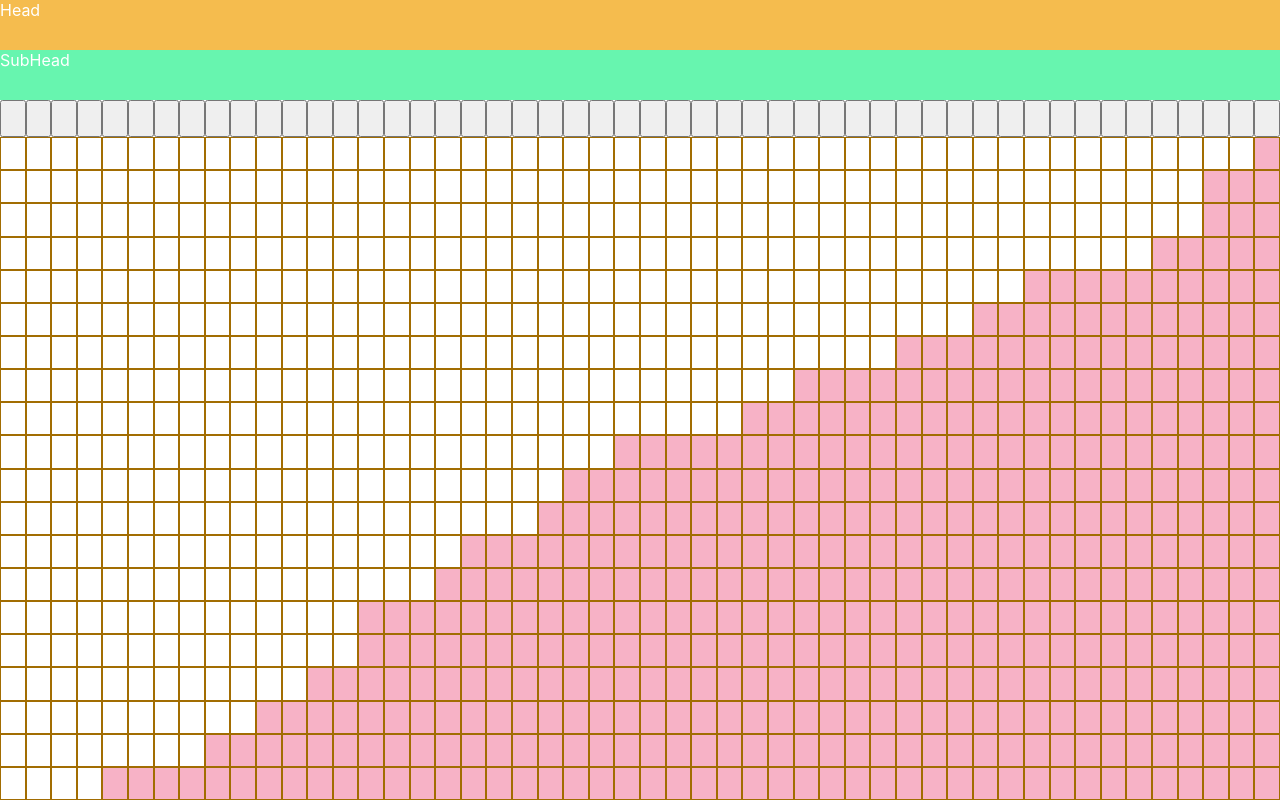
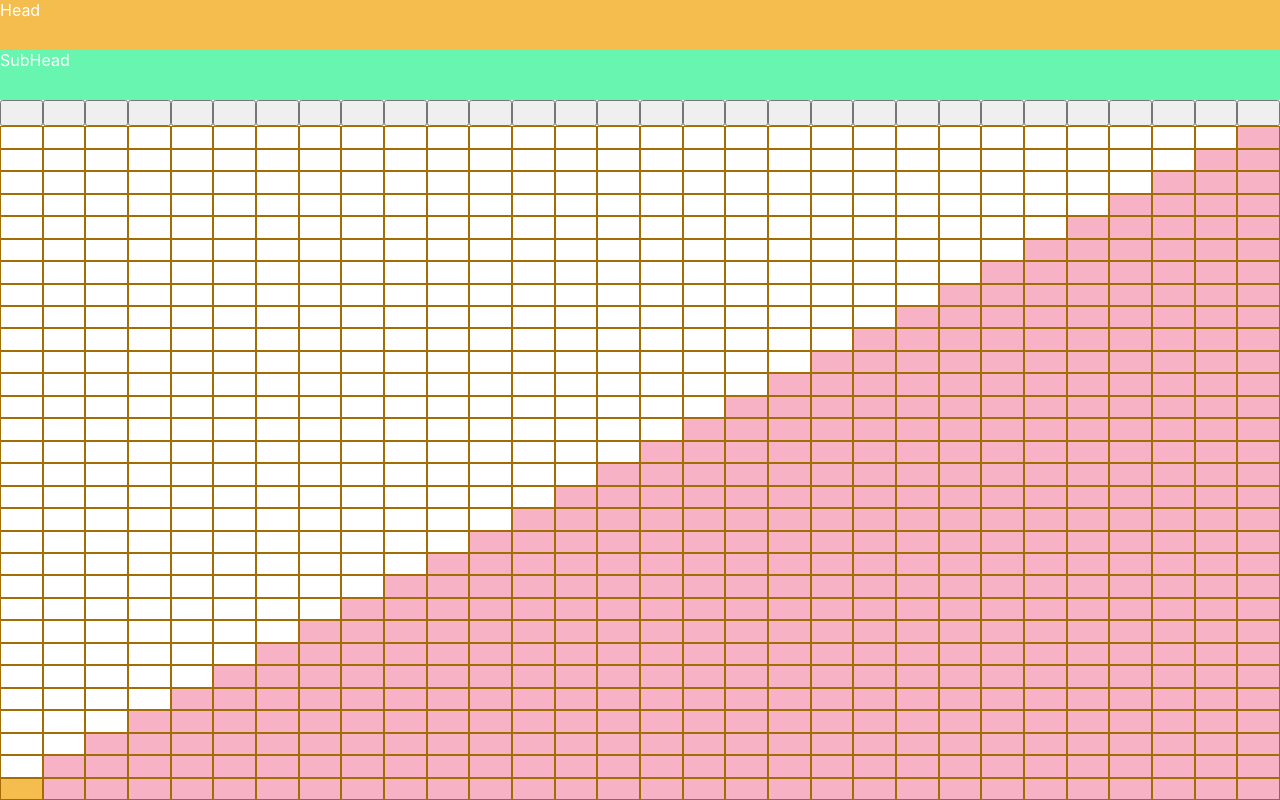
Before and after one commit to GrantDarling/algorithm-visualizer, a React (Create React App) app: page / in a window 1280 px wide. Built offline with nearby package versions, Linux system fonts and the light colour scheme.

Commit message:
implemented basic bubble sort visualizer

```diff
--- a/src/Components/AlgorithmnVisualizer.tsx
+++ b/src/Components/AlgorithmnVisualizer.tsx
@@ -15,7 +15,7 @@ export const AlgorithmnVisualizer = () => {
     <Visualizer>
       <Header />
       <SubHeader />
-      <Grid columns={50} rows={20} />
+      <Grid columns={30} rows={30} />
     </Visualizer>
   );
 };
--- a/src/Components/Grids/Sorting/bar.tsx
+++ b/src/Components/Grids/Sorting/bar.tsx
@@ -14,53 +14,80 @@ export const Bar = ({ grid, heights }: BarProps) => {
   interface Bar {
     height: number;
     location: number[];
+    active: boolean;
   }
 
   let [myInterval, setMyInterval] = useState<boolean>(false);
   let [bars, setBars] = useState<Bar[]>([]);
 
   useEffect(() => {
-    setBars(buildBars(grid, heights));
+    setBars(buildBars(grid, heights, [0, 1]));
   }, [grid, heights]);
 
   function reBuildBars() {
-    setBars([{ height: 2, location: [0, 1, 2] }]);
+    setBars([{ height: 2, location: [0, 1, 2], active: true }]);
   }
 
   let render: number = 0;
+  let outerLoop: number = 0;
+  let endOfSort: number = heights.length;
+  let nextRender: number = 0;
+
+  function x(renderingNum: number) {
+    console.log("mynum", renderingNum);
+    console.log("myheight", heights.length);
+
+    if (renderingNum < heights.length) {
+      for (let i = renderingNum - 1; i <= renderingNum; i++) {
+        setBars(buildBars(grid, heights, [i, i - 1]));
+      }
+    }
+  }
 
   // 1. create tests so that bubble sort always works
   // 2. make rows so that it is always lowest to highest(no doubles looks better)
   function bubbleSort() {
     render++;
 
-    if (render < heights.length) {
-      for (let i = 0; i <= render; i++) {
-        for (let j = 0; j <= heights.length - 1; j++) {
-          if (heights[j] > heights[j + 1]) {
-            [heights[j], heights[j + 1]] = [heights[j + 1], heights[j]];
-            setBars(buildBars(grid, heights));
-          }
+    if (render >= endOfSort) {
+      outerLoop++;
+      endOfSort--;
+      render = 1;
+    }
+
+    if (outerLoop < heights.length) {
+      for (let i = render - 1; i <= render; i++) {
+        // let k: number = i + 1;
+
+        setBars(buildBars(grid, heights, [i, i - 1]));
+
+        if (heights[i] > heights[i + 1]) {
+          [heights[i], heights[i + 1]] = [heights[i + 1], heights[i]];
         }
       }
-    } else {
-      setMyInterval(true);
+    } else if (outerLoop >= heights.length) {
+      nextRender++;
+      if (nextRender < heights.length) {
+        x(nextRender);
+      } else {
+        setBars(buildBars(grid, heights, [-1, 0]));
+        setMyInterval(true);
+      }
     }
 
     return heights;
   }
-  useEffect(() => {}, []);
 
   useEffect(() => {
     let timerId: any;
     if (myInterval === false) {
       timerId = setInterval(() => {
-        console.log("Interval triggered");
         bubbleSort();
-      }, 600);
+      }, 10);
     }
 
     return () => {
+      console.log("complete");
       clearInterval(timerId);
     };
   }, [myInterval]);
@@ -71,7 +98,7 @@ export const Bar = ({ grid, heights }: BarProps) => {
         return (
           <SortingColumnStyled
             key={idx}
-            className="column"
+            className={props.active ? "active column" : "column"}
             height={props.height}
             data-height={props.height}
           >
--- a/src/Components/Grids/logic/grid.tsx
+++ b/src/Components/Grids/logic/grid.tsx
@@ -1,4 +1,4 @@
-import { getRandomInteger } from "../../Helpers/helpers";
+import {} from "../../Helpers/helpers";
 
 export function createGrid(columns: number, rows: number): number[][] {
   let grid: number[][] = [];
@@ -18,29 +18,75 @@ export function createGrid(columns: number, rows: number): number[][] {
 
 /* Sorting Grid */
 
+// export function assignBarHeights(grid: number[][]) {
+//   const barMaxHeight = grid[0].length;
+//   let heights: number[] = [];
+
+//   for (let random: number = 0; random < grid.length; random++) {
+//     const height: number = getRandomInteger(barMaxHeight);
+//     heights.push(height);
+//   }
+//   return heights;
+// }
+
+function shuffle(array: number[]) {
+  let currentIndex = array.length,
+    randomIndex;
+
+  // While there remain elements to shuffle...
+  while (currentIndex !== 0) {
+    // Pick a remaining element...
+    randomIndex = Math.floor(Math.random() * currentIndex);
+    currentIndex--;
+
+    // And swap it with the current element.
+    [array[currentIndex], array[randomIndex]] = [
+      array[randomIndex],
+      array[currentIndex],
+    ];
+  }
+
+  return array;
+}
+
 export function assignBarHeights(grid: number[][]) {
-  const barMaxHeight = grid[0].length;
+  // const barMaxHeight = grid[0].length;
   let heights: number[] = [];
+  let counter: number = 0;
 
   for (let random: number = 0; random < grid.length; random++) {
-    const height: number = getRandomInteger(barMaxHeight);
+    counter++;
+    const height: number = counter;
     heights.push(height);
   }
+
+  shuffle(heights);
   return heights;
 }
 
-export function buildBars(grid: number[][], heights: number[]) {
+export function buildBars(
+  grid: number[][],
+  heights: number[],
+  active: number[]
+) {
   interface Bar {
     height: number;
     location: number[];
+    active: boolean;
   }
 
   let bars: Bar[] = [];
 
   grid.map((col, idx) => {
+    //.log(col, idx);
     let temp_bar: Bar = {
       height: heights[idx],
       location: col,
+      active:
+        heights[idx] === heights[active[0]] ||
+        heights[idx] === heights[active[1]]
+          ? true
+          : false,
     };
 
     return bars.push(temp_bar);
--- a/src/Components/Map/styles.tsx
+++ b/src/Components/Map/styles.tsx
@@ -12,4 +12,8 @@ export const SortingColumnStyled = styled(Column)<SortingColumnInterface>`
   .node:nth-last-child(-n + ${(props) => props.height}) {
     background: #f7b2c6;
   }
+
+  &.active .node:nth-last-child(-n + ${(props) => props.height}) {
+    background: #f5bc4e;
+  }
 `;
```
